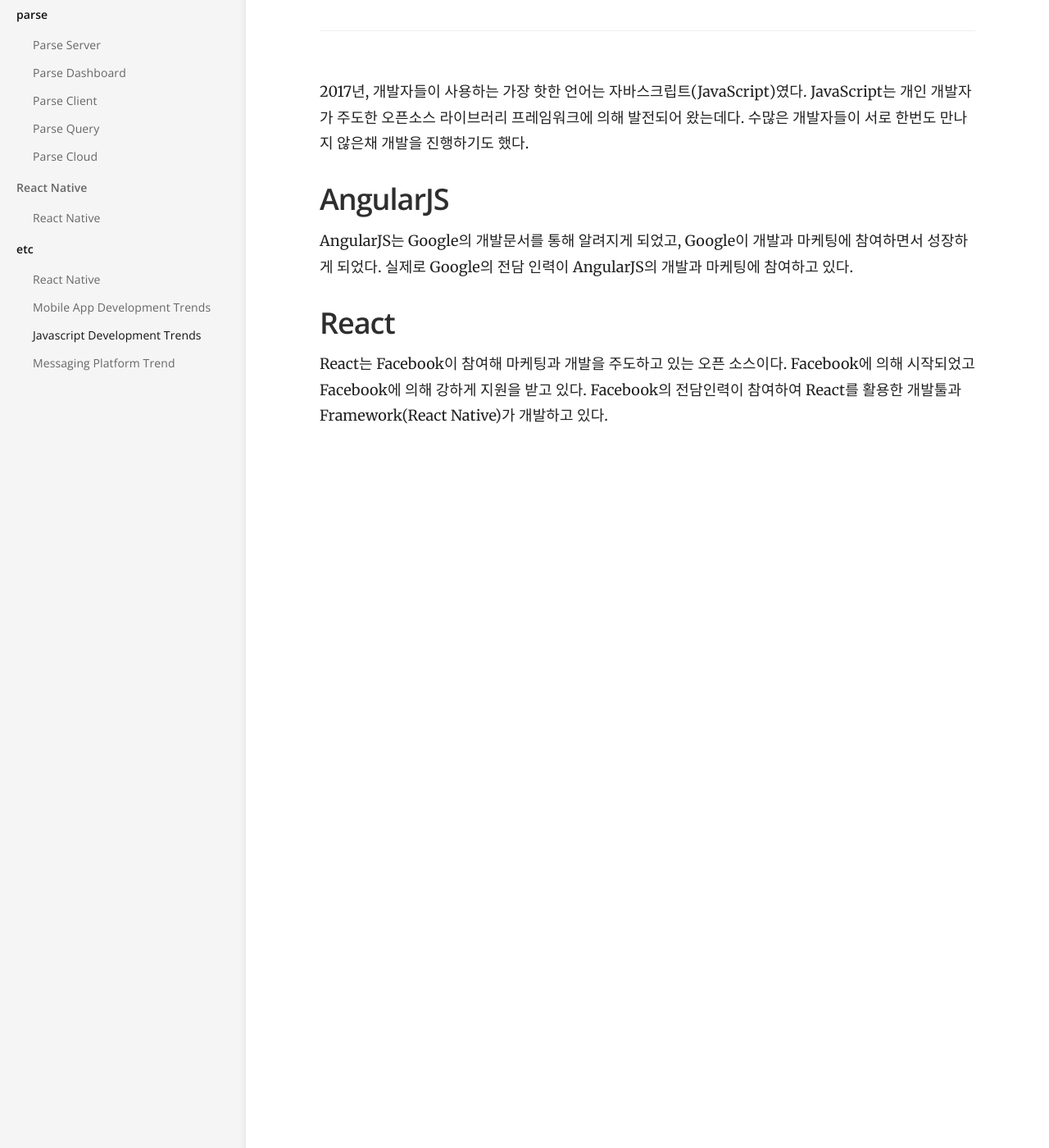
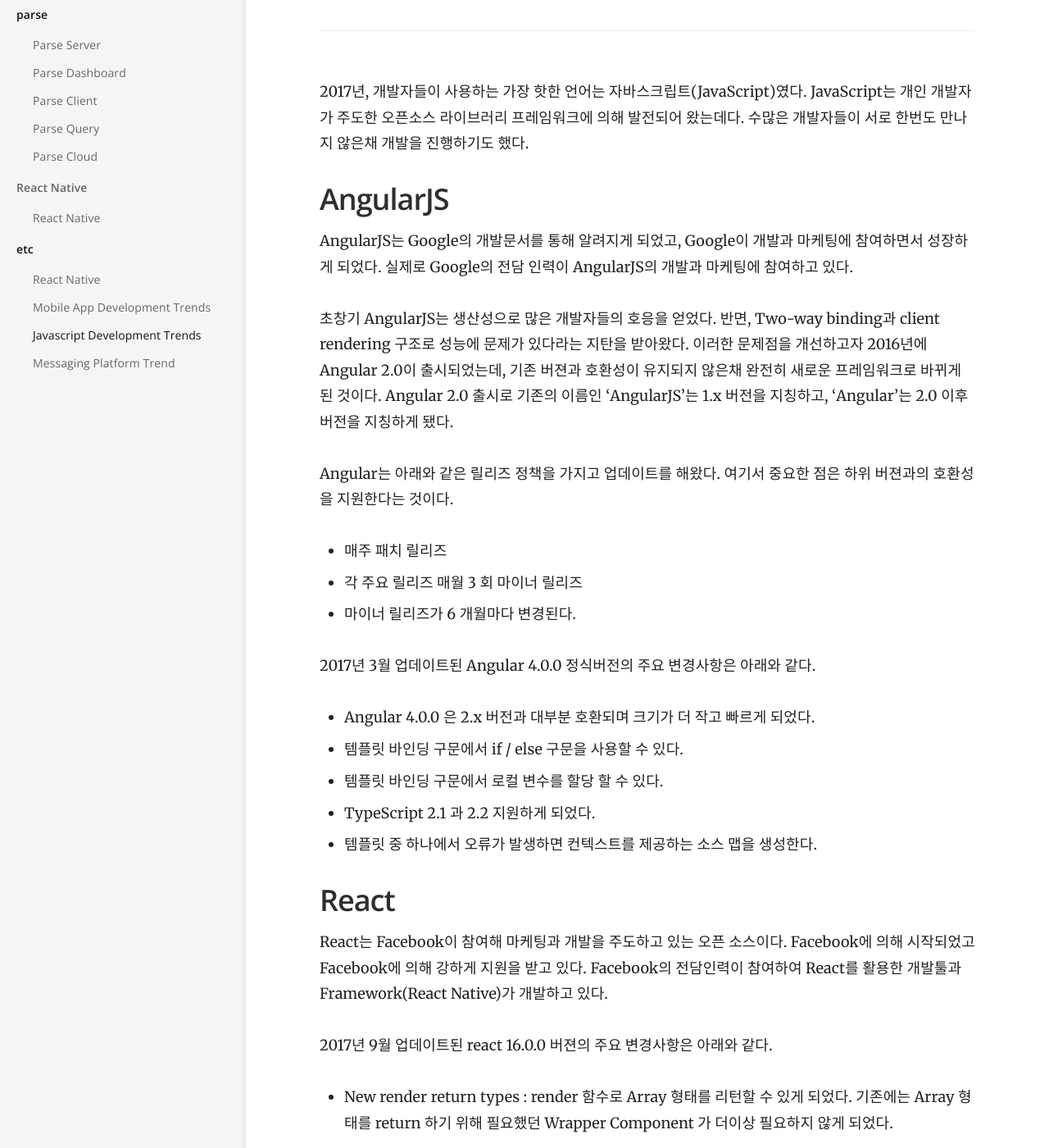
Before and after one commit to S5Platform/s5Platform.github.io, a Jekyll site: the page built from _docs/4.etc/javascript.md, in a window 1280 px wide and 1400 px high, scrolled down 270 px. Shown: the whole window at 82% size. Built offline with Jekyll 4.4.1, drawn with Linux system fonts in a browser that asks for light colours; some of the changed text lies outside the part shown.

Commit message:
docs : for react

````diff
--- a/_docs/4.etc/javascript.md
+++ b/_docs/4.etc/javascript.md
@@ -13,5 +13,50 @@
 ## AngularJS
 AngularJS는 Google의 개발문서를 통해 알려지게 되었고, Google이 개발과 마케팅에 참여하면서 성장하게 되었다. 실제로 Google의 전담 인력이 AngularJS의 개발과 마케팅에 참여하고 있다.
 
+초창기 AngularJS는 생산성으로 많은 개발자들의 호응을 얻었다. 반면, Two-way binding과 client rendering 구조로 성능에 문제가 있다라는 지탄을 받아왔다. 이러한 문제점을 개선하고자 2016년에 Angular 2.0이 출시되었는데, 기존 버젼과 호환성이 유지되지 않은채 완전히 새로운 프레임워크로 바뀌게 된 것이다. Angular 2.0 출시로 기존의 이름인 'AngularJS'는 1.x 버전을 지칭하고, 'Angular'는 2.0 이후 버전을 지칭하게 됐다.
+
+Angular는 아래와 같은 릴리즈 정책을 가지고 업데이트를 해왔다. 여기서 중요한 점은 하위 버젼과의 호환성을 지원한다는 것이다.
+
+- 매주 패치 릴리즈
+- 각 주요 릴리즈 매월 3 회 마이너 릴리즈
+- 마이너 릴리즈가 6 개월마다 변경된다.
+
+2017년 3월 업데이트된 Angular 4.0.0 정식버전의 주요 변경사항은 아래와 같다.
+
+- Angular 4.0.0 은 2.x 버전과 대부분 호환되며 크기가 더 작고 빠르게 되었다.
+- 템플릿 바인딩 구문에서 if / else 구문을 사용할 수 있다.
+- 템플릿 바인딩 구문에서 로컬 변수를 할당 할 수 있다.
+- TypeScript 2.1 과 2.2 지원하게 되었다.
+- 템플릿 중 하나에서 오류가 발생하면 컨텍스트를 제공하는 소스 맵을 생성한다.
+
 ## React
+
 React는 Facebook이 참여해 마케팅과 개발을 주도하고 있는 오픈 소스이다. Facebook에 의해 시작되었고 Facebook에 의해 강하게 지원을 받고 있다. Facebook의 전담인력이 참여하여 React를 활용한 개발툴과 Framework(React Native)가 개발하고 있다.
+
+2017년 9월 업데이트된 react 16.0.0 버젼의 주요 변경사항은 아래와 같다.
+
+- New render return types : render 함수로 Array 형태를 리턴할 수 있게 되었다. 기존에는 Array 형태를 return 하기 위해 필요했던 Wrapper Component 가 더이상 필요하지 않게 되었다.
+
+```
+render() {
+  return [
+    <li key="A">First item</li>,
+    <li key="B">Second item</li>,
+    <li key="C">Third item</li>,
+  ];
+}
+```
+- 에러 메시지의 표시가 방식이 사용자가 좀더 이해할 수 있도록 개선되었다.
+
+- custom DOM Attribute 의 사용이 가능해졌다.
+
+
+```
+// React 15 output:
+<div />
+```
+
+```
+// React 16 output:
+<div mycustomattribute="something" />
+```
````
Also changed, not shown: _docs/2.parse/parse_server.md (+0 -2 lines), _docs/4.etc/mobile.md (+2 -2 lines), _docs/4.etc/react_native.md (+1 -1 lines), images/app_development.png (added), 1 other file.
